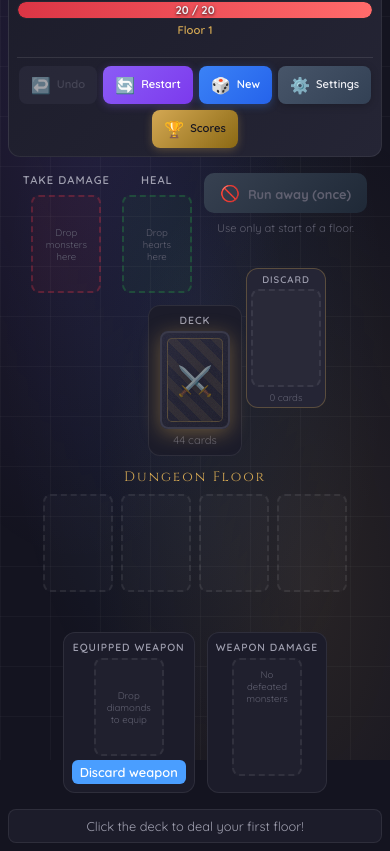
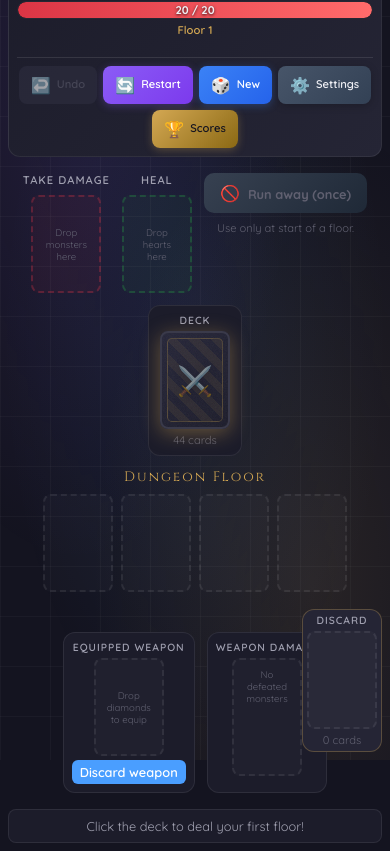
Before and after one commit to Noahbambi1/Dans-dungeon-crawler, a plain HTML site: page index.html in a window 390 px wide. Shown: the part 84-935 px from the top of the page. Drawn offline with Linux system fonts and the light colour scheme; no server answers.

Commit message:
Revert discard pile positioning to bottom-right corner on mobile

```diff
--- a/style.css
+++ b/style.css
@@ -2123,28 +2123,15 @@ main {
     font-size: 1.6rem;
   }
 
-  /* Discard next to deck on mobile - uses calc to position beside center */
   .discard-corner {
     position: fixed;
-    bottom: auto;
-    right: auto;
-    top: 50%;
-    left: calc(50% + var(--card-width) / 2 + var(--spacing-lg));
-    transform: translateY(-50%);
-    z-index: 50;
+    bottom: var(--spacing-sm);
+    right: var(--spacing-sm);
   }
 
   .discard-corner .pile {
     padding: var(--spacing-xs);
     min-width: auto;
-  }
-
-  .discard-corner .pile-title {
-    font-size: 0.6rem;
-  }
-
-  .discard-corner .pile-count {
-    font-size: 0.6rem;
   }
 
   .leaderboard-panel {
```
